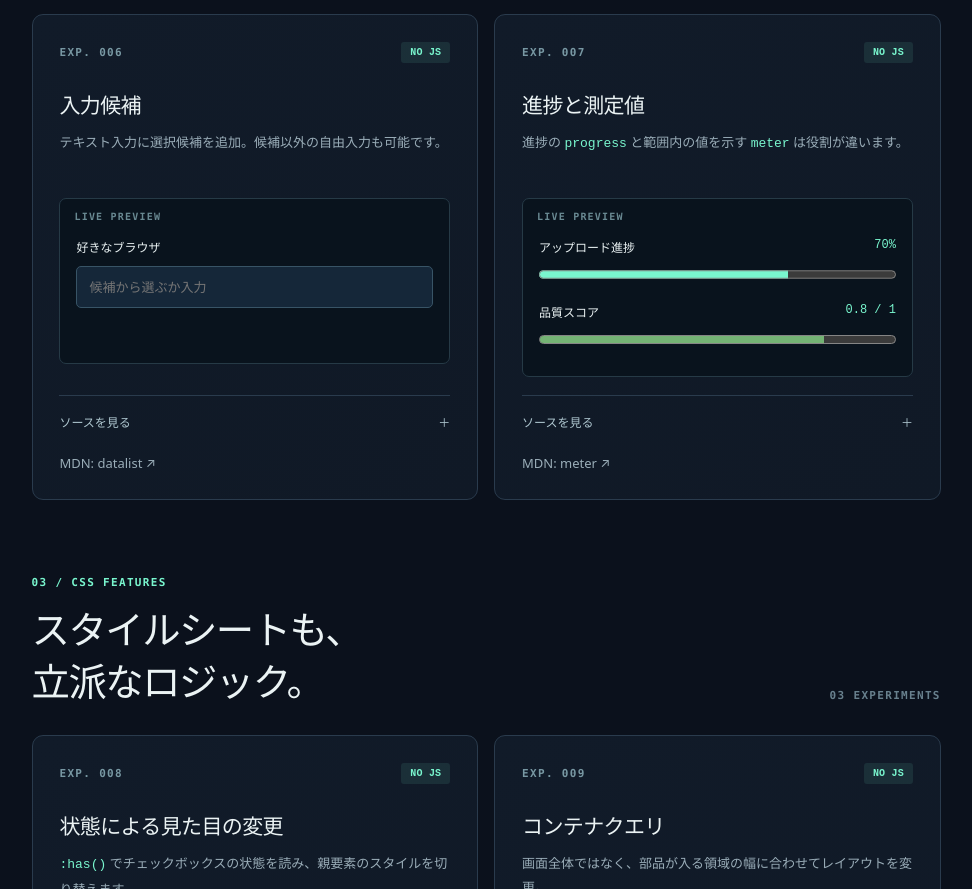
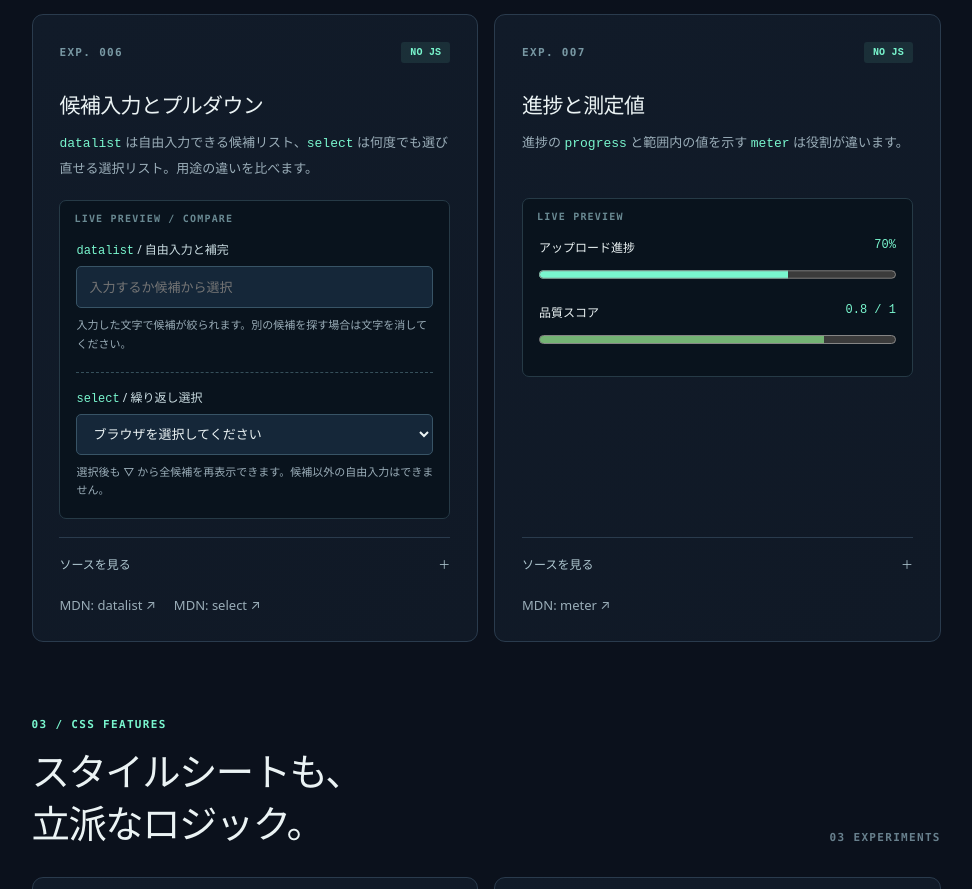
Before and after one commit to naoiw/web-native-lab, a plain HTML site: page public/index.html in a window 1280 px wide. Shown: the part 2855-3744 px from the top of the page, without its empty margins (288-1260 px from the left). Drawn offline with Linux system fonts and the light colour scheme.

Commit message:
fix: compare native datalist and select; document live Pages deployment (#2)

```diff
--- a/public/index.html
+++ b/public/index.html
@@ -162,18 +162,42 @@ dialog.showModal();</code></pre></details>
             </article>
             <article class="lab-card" id="datalist">
               <div class="card-top"><span class="number">EXP. 006</span><span class="chip pure">NO JS</span></div>
-              <h3>入力候補</h3><p class="card-description">テキスト入力に選択候補を追加。候補以外の自由入力も可能です。</p>
-              <div class="demo"><div class="demo-caption">LIVE PREVIEW</div>
-                <label class="stacked-label" for="browser-input">好きなブラウザ</label>
-                <input id="browser-input" class="wide-input" type="text" list="browser-list" placeholder="候補から選ぶか入力">
-                <datalist id="browser-list"><option value="Firefox"><option value="Chrome"><option value="Safari"><option value="Edge"></datalist>
+              <h3>候補入力とプルダウン</h3><p class="card-description"><code>datalist</code> は自由入力できる候補リスト、<code>select</code> は何度でも選び直せる選択リスト。用途の違いを比べます。</p>
+              <div class="demo choice-demo"><div class="demo-caption">LIVE PREVIEW / COMPARE</div>
+                <div class="choice-field">
+                  <label for="browser-input"><code>datalist</code> / 自由入力と補完</label>
+                  <input id="browser-input" class="wide-input" type="search" list="browser-list" autocomplete="off" placeholder="入力するか候補から選択">
+                  <datalist id="browser-list"><option value="Firefox"><option value="Chrome"><option value="Safari"><option value="Edge"></datalist>
+                  <p class="choice-hint">入力した文字で候補が絞られます。別の候補を探す場合は文字を消してください。</p>
+                </div>
+                <div class="choice-field">
+                  <label for="browser-select"><code>select</code> / 繰り返し選択</label>
+                  <select id="browser-select" class="wide-select">
+                    <option value="">ブラウザを選択してください</option>
+                    <option value="Firefox">Firefox</option>
+                    <option value="Chrome">Chrome</option>
+                    <option value="Safari">Safari</option>
+                    <option value="Edge">Edge</option>
+                  </select>
+                  <p class="choice-hint">選択後も ▽ から全候補を再表示できます。候補以外の自由入力はできません。</p>
+                </div>
               </div>
-              <details class="source"><summary>ソースを見る <span aria-hidden="true">＋</span></summary><pre><code>&lt;input list="browsers"&gt;
+              <details class="source"><summary>ソースを見る <span aria-hidden="true">＋</span></summary><pre><code>&lt;!-- 自由入力できる候補リスト --&gt;
+&lt;input type="search" list="browsers"&gt;
 &lt;datalist id="browsers"&gt;
   &lt;option value="Firefox"&gt;
   &lt;option value="Chrome"&gt;
-&lt;/datalist&gt;</code></pre></details>
-              <a class="reference" href="https://developer.mozilla.org/ja/docs/Web/HTML/Element/datalist" target="_blank" rel="noopener noreferrer">MDN: datalist <span aria-hidden="true">↗</span></a>
+&lt;/datalist&gt;
+
+&lt;!-- 何度でも選択できるリスト --&gt;
+&lt;select&gt;
+  &lt;option&gt;Firefox&lt;/option&gt;
+  &lt;option&gt;Chrome&lt;/option&gt;
+&lt;/select&gt;</code></pre></details>
+              <div class="reference-group">
+                <a class="reference" href="https://developer.mozilla.org/ja/docs/Web/HTML/Reference/Elements/datalist" target="_blank" rel="noopener noreferrer">MDN: datalist <span aria-hidden="true">↗</span></a>
+                <a class="reference" href="https://developer.mozilla.org/ja/docs/Web/HTML/Reference/Elements/select" target="_blank" rel="noopener noreferrer">MDN: select <span aria-hidden="true">↗</span></a>
+              </div>
             </article>
             <article class="lab-card" id="status">
               <div class="card-top"><span class="number">EXP. 007</span><span class="chip pure">NO JS</span></div>
--- a/public/styles.css
+++ b/public/styles.css
@@ -106,9 +106,18 @@ button:focus-visible, a:focus-visible, input:focus-visible, summary:focus-visibl
 .demo-form input[type="range"] { width: min(160px, 60%); }
 .validation-form { display: grid; gap: 9px; }
 .validation-form label, .stacked-label, .status-demo label { font-size: 12px; }
-.validation-form input, .wide-input { display: block; width: 100%; min-width: 0; background: #152739; border: 1px solid #385466; border-radius: 5px; padding: 11px 12px; color: var(--text); font-size: 13px; }
-.validation-form input:focus, .wide-input:focus { border-color: var(--accent); }
+.validation-form input, .wide-input, .wide-select { display: block; width: 100%; min-width: 0; background: #152739; border: 1px solid #385466; border-radius: 5px; padding: 11px 12px; color: var(--text); font-size: 13px; }
+.validation-form input:focus, .wide-input:focus, .wide-select:focus { border-color: var(--accent); }
 .validation-form output { font-size: 12px; color: var(--accent); min-height: 18px; }
+
+.choice-demo { gap: 18px; }
+.choice-field { display: grid; gap: 8px; }
+.choice-field + .choice-field { padding-top: 15px; border-top: 1px dashed #36505b; }
+.choice-field label { font-size: 12px; color: #cadce1; }
+.choice-field label code { color: var(--accent); font-size: 12px; }
+.choice-hint { color: var(--muted); font-size: 11px; line-height: 1.7; margin: 0; }
+.wide-select { color-scheme: dark; cursor: pointer; }
+.reference-group { display: flex; flex-wrap: wrap; gap: 5px 18px; }
 .status-demo label { display: flex; justify-content: space-between; }
 .status-demo label span { color: var(--accent); font-family: ui-monospace, monospace; }
 .status-demo progress, .status-demo meter { width: 100%; height: 17px; accent-color: var(--accent); margin-bottom: 10px; }
```
Also changed, not shown: 2 other files.
